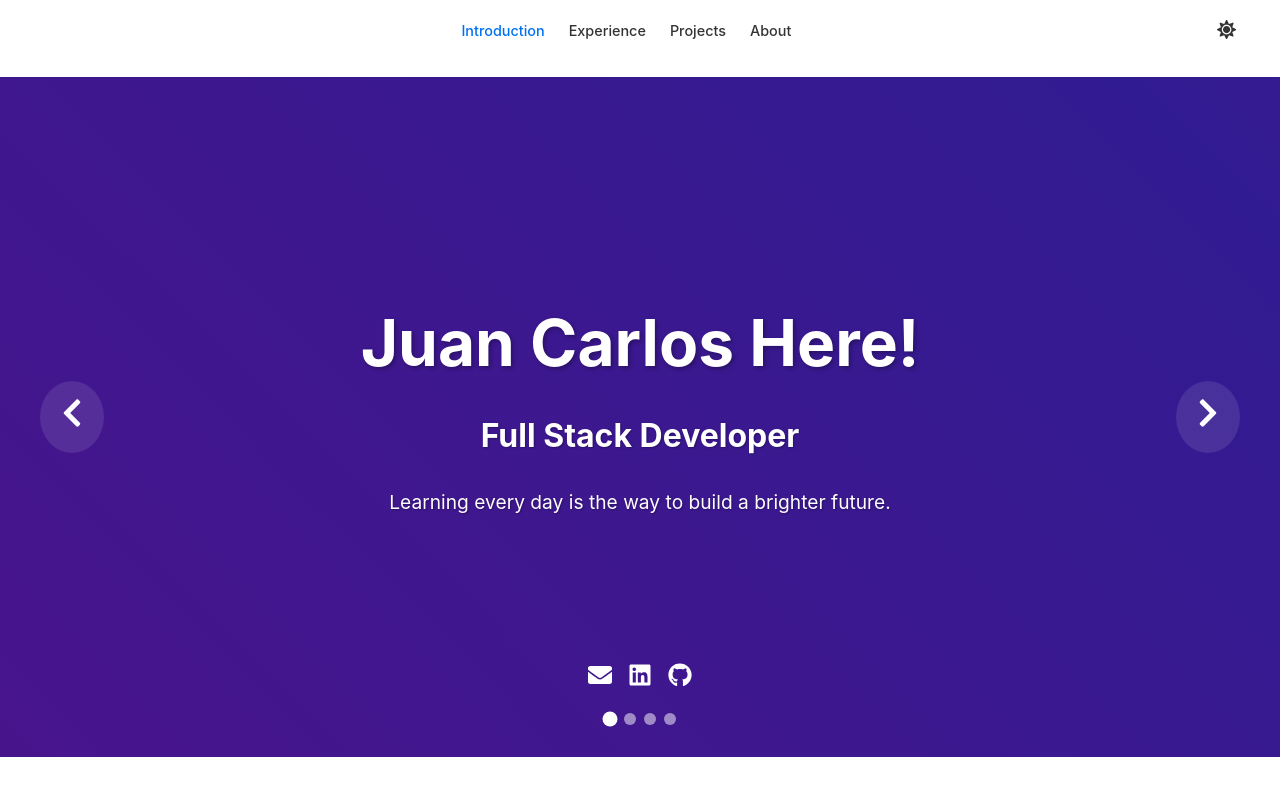
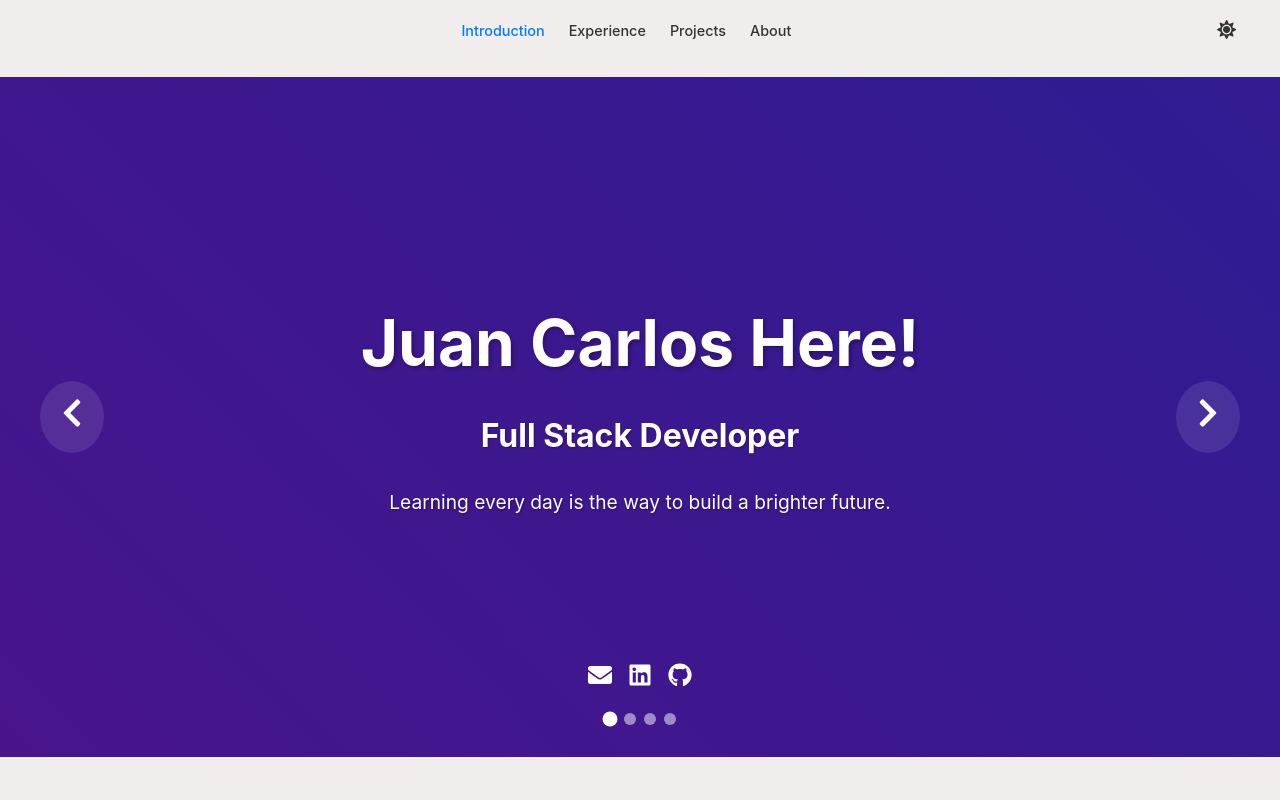
Before and after one commit to Chispa8/Porfolio, a React (Create React App) app: page / in a window 1280 px wide. Shown: the top 800 px of the page. Built offline with nearby package versions, Linux system fonts and the light colour scheme.

Commit message:
light mode and dark mode colours changed

```diff
--- a/src/App.module.css
+++ b/src/App.module.css
@@ -1,16 +1,26 @@
 :root {
-  --bg-color: #ffffff;
+  --bg-color: #f1edec;
   --text-color: #333333;
-  --primary-color: #0070f3;
-  --primary-color-dark: #0050a3;
+  --primary-color: #007bff;
+  --secondary-color: #6c757d;
+  --accent-color: #28a745;
 }
 
-.darkMode {
-  --bg-color: #1a1a1a;
-  --text-color: #ffffff;
-  --primary-color: #3291ff;
-  --primary-color-dark: #1e70e0;
+[data-theme="dark"] {
+  --bg-color: #312e2d;
+  --text-color: #f1edec;
+  --primary-color: #4da8ff;
+  --secondary-color: #a1a8ae;
+  --accent-color: #34ce57;
 }
+
+body {
+  background-color: var(--bg-color);
+  color: var(--text-color);
+  transition: background-color 0.3s ease, color 0.3s ease;
+}
+
+/* Rest of your global styles */
 
 .app {
   min-height: 100vh;
--- a/src/components/Header/Header.js
+++ b/src/components/Header/Header.js
@@ -34,6 +34,10 @@ function Header({ darkMode, toggleDarkMode }) {
     window.addEventListener("scroll", handleScroll)
     return () => window.removeEventListener("scroll", handleScroll)
   }, [scrolled])
+
+  useEffect(() => {
+    document.body.setAttribute("data-theme", darkMode ? "dark" : "light")
+  }, [darkMode])
 
   return (
     <header className={`${styles.header} ${scrolled ? styles.scrolled : ""}`}>
```
